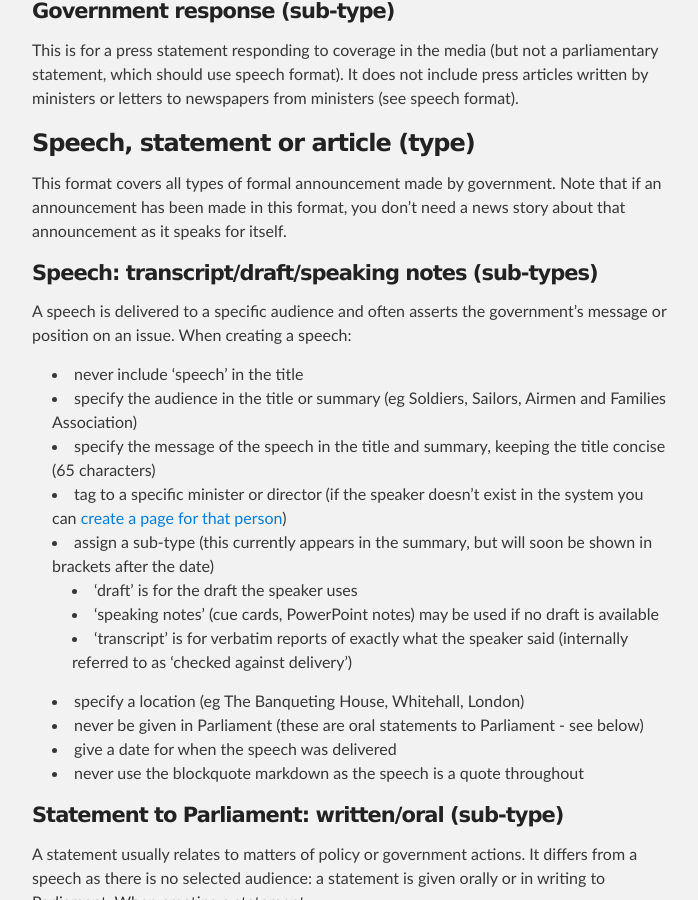
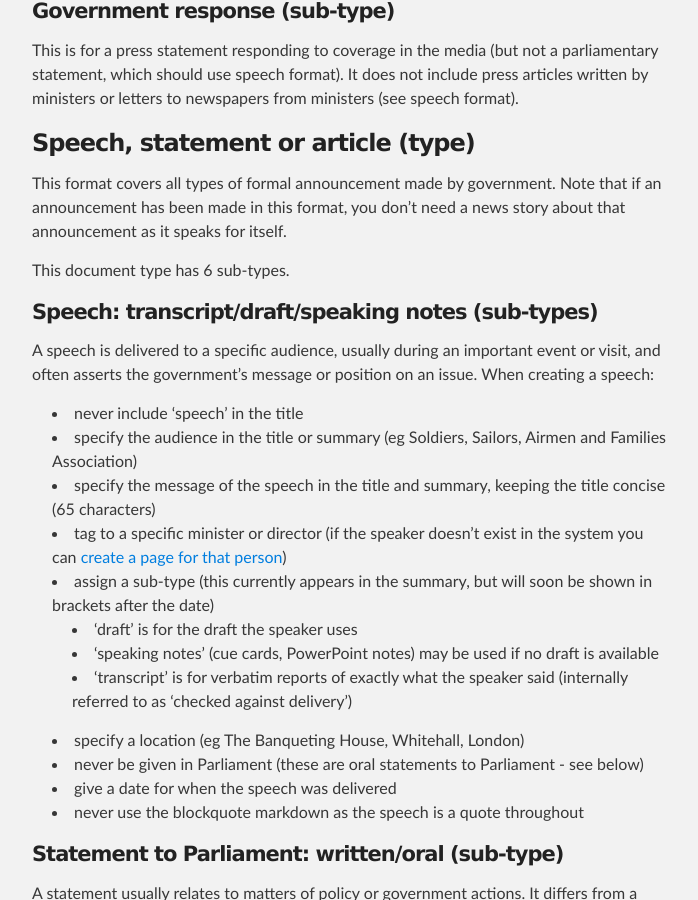
Before and after one commit to alphagov/inside-government-admin-guide, a Jekyll site: the page built from creating-documents/document-types.md, in a window 1280 px wide and 900 px high, scrolled down 1460 px. Shown: the whole window, without its empty margins (288-986 px from the left). Built offline with Jekyll 4.4.1, drawn with Linux system fonts in a browser that asks for light colours; some of the changed text lies outside the part shown.

Commit message:
Update document-types.md

```diff
--- a/creating-documents/document-types.md
+++ b/creating-documents/document-types.md
@@ -53,10 +53,11 @@
 
 This format covers all types of formal announcement made by government. Note that if an announcement has been made in this format, you don't need a news story about that announcement as it speaks for itself.
 
+This document type has 6 sub-types.
 
 #### Speech: transcript/draft/speaking notes (sub-types)
 
-A speech is delivered to a specific audience and often asserts the government's message or position on an issue. When creating a speech:
+A speech is delivered to a specific audience, usually during an important event or visit, and often asserts the government's message or position on an issue. When creating a speech:
 
 * never include 'speech' in the title
 * specify the audience in the title or summary (eg Soldiers, Sailors, Airmen and Families Association)
@@ -156,8 +157,7 @@
 
 #### Research and analysis (sub-type)
 
-Use this for any research relevant to government policy.
-
+Use this for research documents relevant to government policy. The research is likely to be carried out within government. If the research has been carried out independently or commissioned from an outside source then it is probably an independent report (see below).
 
 #### Corporate report (sub-type)
 
```
